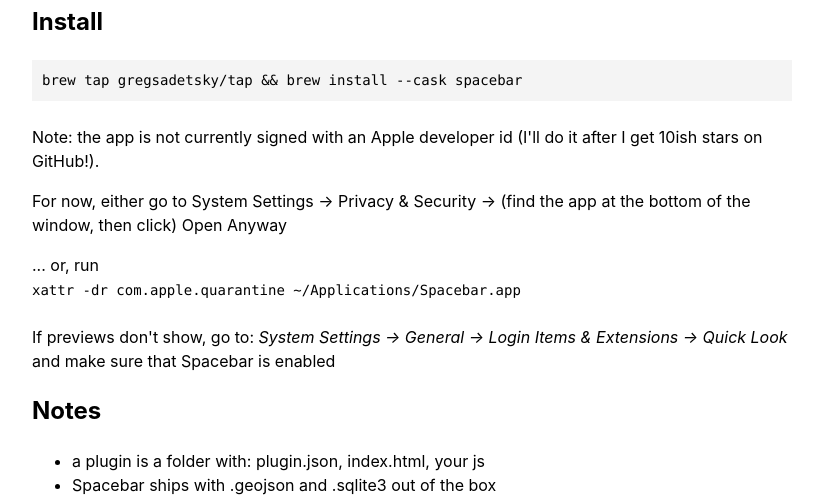
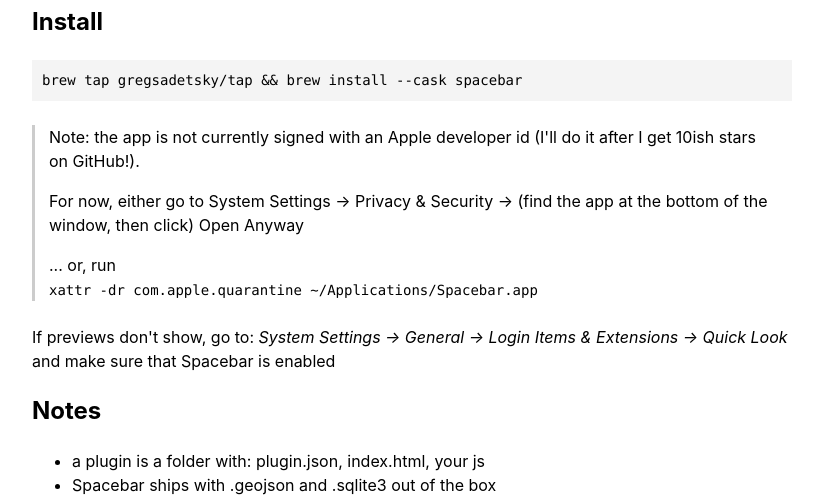
Before and after one commit to gregsadetsky/spacebar, a plain HTML site: page web/index.html in a window 1280 px wide. Shown: the part 660-1161 px from the top of the page, without its empty margins (228-1053 px from the left). Drawn offline with Linux system fonts and the light colour scheme.

Commit message:
landing page: quote bar spans only the note text

```diff
--- a/web/index.html
+++ b/web/index.html
@@ -15,8 +15,10 @@
     video, img { max-width: 100%; border: 1px solid #ccc; }
     code, pre { font: 14px/1.5 ui-monospace, Menlo, monospace; }
     pre { background: #f4f4f4; padding: 10px; overflow: auto; }
-    blockquote { margin: 1.5em 0; padding: 0; }
-    @media (prefers-color-scheme: dark) { body { background: #111; color: #eee; } pre { background: #222; } img, video { border-color: #444; } }
+    blockquote { margin: 1.5em 0; padding: 0 14px; border-left: 3px solid #ccc; }
+    blockquote p:first-child { margin-top: 0; }
+    blockquote p:last-child { margin-bottom: 0; }
+    @media (prefers-color-scheme: dark) { body { background: #111; color: #eee; } pre { background: #222; } img, video { border-color: #444; } blockquote { border-color: #444; } }
   </style>
 </head>
 <body>
```
